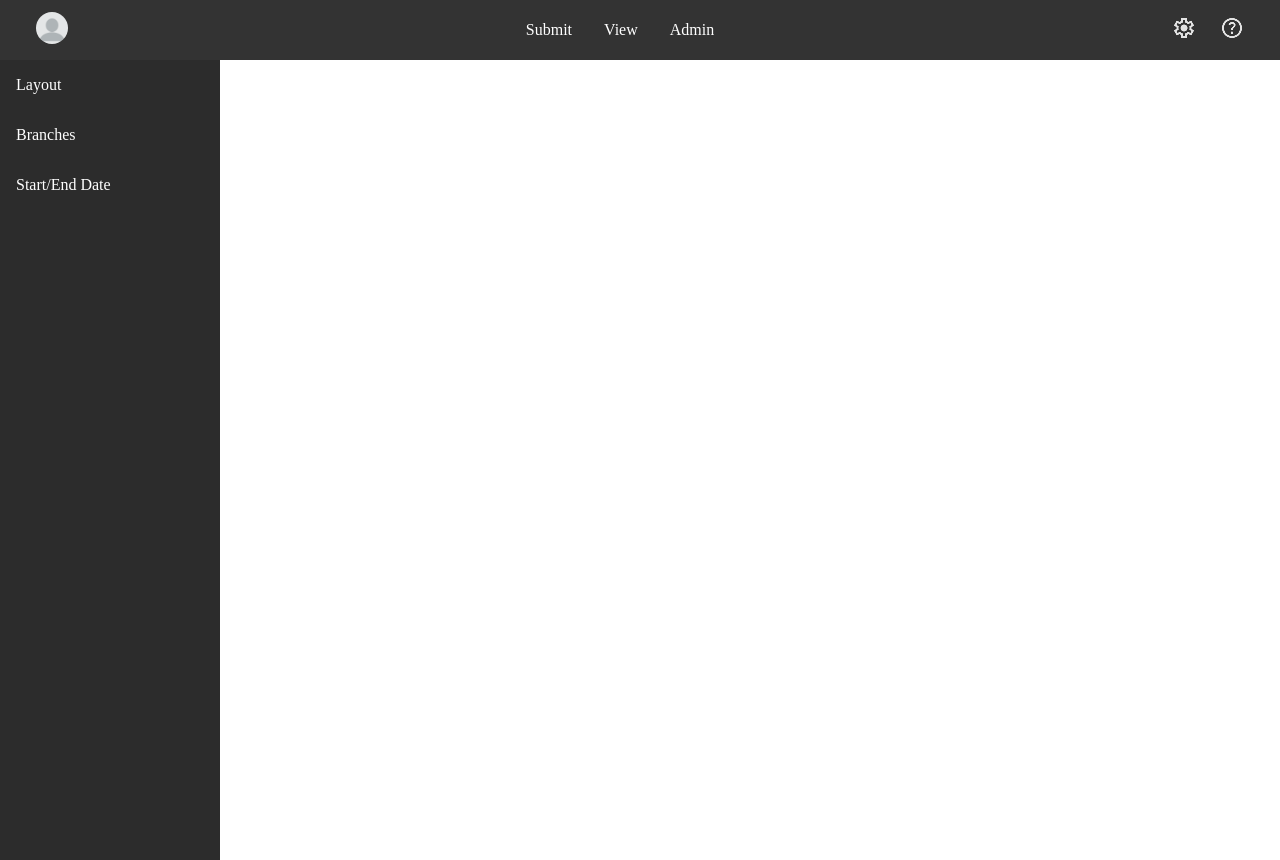
After one commit to EmmetAVS/Food4All-Dev, a Flask app: template templates/view_collections.html in a window 1280 px wide. The commit adds this page. Run offline with Flask 3, Linux system fonts and the light colour scheme; the template is opened without the code that fills it, so the values that code supplies are empty.

Commit message:
work on view page

```diff
--- a/main.py
+++ b/main.py
@@ -5,6 +5,6 @@ app = Flask(__name__)
 
 @app.route("/")
 def index():
-    return render_template("index.html")
+    return render_template("view_collections.html")
 
 app.run(debug=True)
--- a/static/styles/main.css
+++ b/static/styles/main.css
@@ -1,4 +1,3 @@
-
 html, body {
     height: 100%;
     margin: 0;
@@ -6,114 +5,89 @@ html, body {
     flex-direction: column;
 }
 
-main {
-    flex: 1; /* Pushes the footer down */
+.navbar {
+  display: flex;
+  justify-content: space-between;
+  flex-wrap: wrap;
+  align-items: center;
+  background-color: #333;
+  padding: 0.75rem 1.5rem;
+  color: white;
 }
 
-* {
-    margin: 0;
-    padding: 0;
-    box-sizing: border-box;
-    font-family: Arial, sans-serif;
+.navbar-item {
+  color: white;
+  text-decoration: none;
+  margin: 0 0.75rem;
+  font-size: 1rem;
+  transition: color 0.3s ease;
+  height:100%
 }
 
-body {
-    background-color: #f5f5f5;
-    color: #333;
-    line-height: 1.6;
-    text-align: center;
-    padding: 20px;
+.navbar-item:hover {
+    color: #ffcc00;
 }
 
-header {
-    background: #007bff;
-    color: white;
-    padding: 15px;
+/* Profile icon section */
+.profile-icon img {
+  width: 32px;
+  height: 32px;
+  border-radius: 50%;
 }
 
-.hero {
-    background: #fff;
-    padding: 40px;
-    margin: 20px auto;
-    max-width: 800px;
-    border-radius: 10px;
-    box-shadow: 0px 5px 15px rgba(0, 0, 0, 0.1);
+/* Center page links */
+.navbar-pages {
+  display: flex;
+  justify-content: center;
+  flex-grow: 1;
 }
 
-.content {
-    display: grid;
-    grid-template-columns: 1fr;
-    gap: 20px;
-    max-width: 900px;
-    margin: 20px auto;
+.navbar-pages .navbar-item {
+  margin: 0 1rem;
 }
 
-.darken-hover:hover {
-    filter: brightness(80%);
+/* Right-aligned buttons */
+.navbar-right-buttons {
+  display: flex;
+  align-items: center;
 }
 
-.card {
-    flex: 1;
-    background: white;
-    padding: 20px;
-    border-radius: 10px;
-    box-shadow: 0 2px 5px rgba(0, 0, 0, 0.1);
-    min-width: 0;
-    overflow: hidden;
-    word-wrap: break-word;
+.sidebar-menu {
+  width: 220px;
+  height: 100vh;
+  background-color: #2c2c2c;
+  color: white;
+  display: flex;
+  flex-direction: column;
 }
 
-.card img {
-    max-width: 100%;
-    height: auto;
-    display: block;
+.menu-title, .menu-options a {
+  padding: 1rem;
+  text-decoration: none;
+  color: white;
+  display: block;
+  transition: background-color 0.2s;
 }
 
-.card a {
-    text-decoration: none;
-    color: #333;
+.menu-title:hover, .menu-options a:hover {
+  background-color: rgba(255, 255, 255, 0.1);
 }
 
-.collection-data {
-    display: grid;
-    grid-template-columns: 1fr;
+.menu-options {
+  display: none;
+  flex-direction: column;
 }
 
-.collection-data-selections {
-    display: flex;
-    flex-wrap: wrap;
+.menu-section {
+    overflow-y:scroll;
+    scrollbar-width: none;
+    -ms-overflow-style: none;
 }
 
-.collection-data-selections div {
-    flex: 1;
+.menu-section:hover .menu-options {
+  display: flex;
 }
 
-.options {
-    display: grid;
-    grid-template-columns: 1fr 1fr;
-    grid-column-gap: 1rem;
+.menu-options a {
+  margin-left: 1rem;
 }
-
-footer {
-    margin-top: 20px;
-    padding: 15px;
-    background: #333;
-    color: white;
-    text-align: center;
-    padding: 15px;
-}
-
-@media screen and (max-width: 768px) {
-    nav ul {
-        flex-direction: column;
-        gap: 10px;
-    }
-
-    .hero {
-        padding: 20px;
-    }
-
-    .content {
-        grid-template-columns: 1fr;
-    }
-}
--- /dev/null
+++ b/templates/view_collections.html
@@ -0,0 +1,50 @@
+<!DOCTYPE html>
+<html lang="en">
+<head>
+    <meta charset="UTF-8">
+    <meta name="viewport" content="width=device-width, initial-scale=1">
+    <title>Collection</title>
+    <link rel="stylesheet" href="static/styles/main.css">
+</head>
+<body>
+    <div class="navbar">
+        <div class="profile-icon">
+            <a class="navbar-item" href="account"><img src="static/assets/user_default.png"></a>
+        </div>
+        <div class="navbar-pages">
+            <a class="navbar-item" href="account">Submit</a>
+            <a class="navbar-item" href="view">View</a>
+            <a class="navbar-item" href="submit">Admin</a>
+        </div>
+        <div class="navbar-right-buttons">
+            <a class="navbar-item" href="account"><img src="static/assets/settings.png"></a>
+            <a class="navbar-item" href="account"><img src="static/assets/help.png"></a>
+        </div>
+    </div>
+    <div class="main-container">
+        <div class="sidebar-menu">
+            <div class="menu-section">
+                <div class="menu-title">Layout</div>
+                <div class="menu-options">
+                    <a href="#">List</a>
+                    <a href="#">Graph</a>
+                </div>
+            </div>
+            <div class="menu-section">
+                <div class="menu-title">Branches</div>
+                    <div class="menu-options">
+                        <a href="#">All</a>
+                        <a href="#">LAHS</a>
+                    </div>
+                </div>
+            <div class="menu-section">
+                <div class="menu-title">Start/End Date</div>
+                    <div class="menu-options">
+                        <a href="#">All</a>
+                        <a href="#">LAHS</a>
+                    </div>
+            </div>
+        </div>
+    </div>
+</body>
+</html>
```
Also changed, not shown: templates/index.html (deleted, +0 -55 lines), static/assets/help.png (added), static/assets/settings.png (added), static/assets/user_default.png (added), static/styles/globals.css (added).
